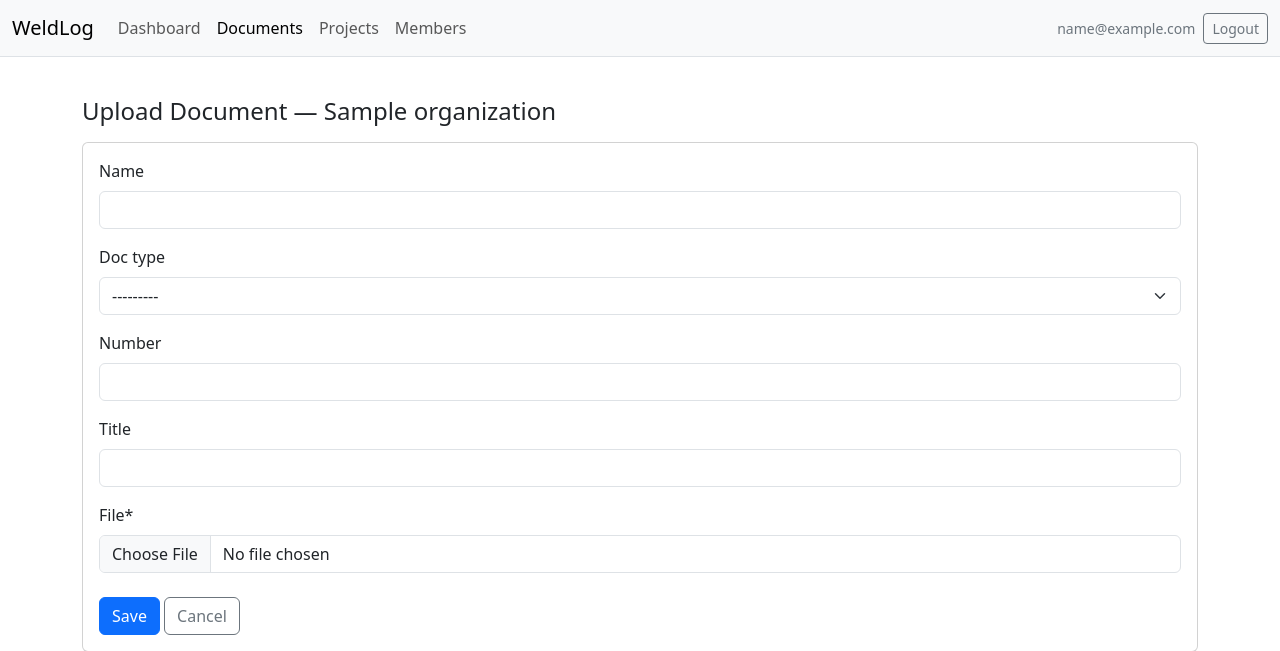
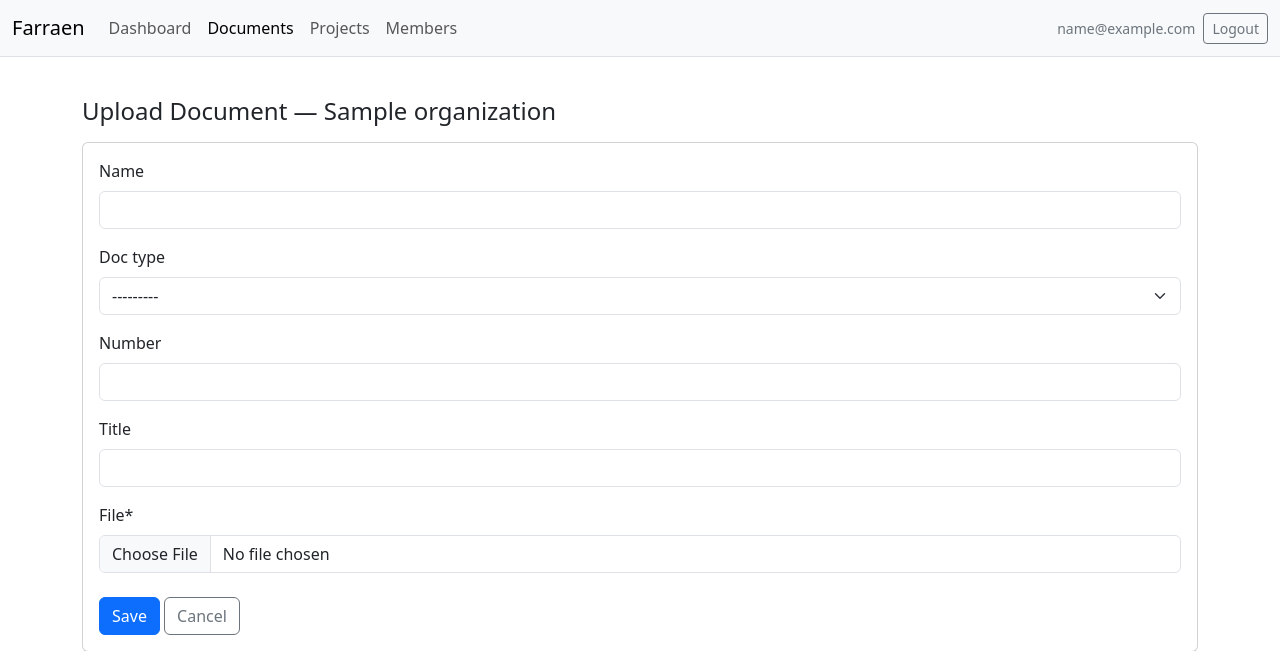
Before and after one commit to blakebinford/Farraen, a Django app: page /o/sample/docs/upload/ in a window 1280 px wide. Shown: the top 651 px of the page. Run offline with Django 4.2, Linux system fonts and the light colour scheme; a user stored in the database is signed in; tables that the repository leaves empty hold one stand-in row (values such as "Sample post"); some libraries are stand-ins or nearby versions.

Commit message:
updated logo

```diff
--- a/templates/base.html
+++ b/templates/base.html
@@ -15,7 +15,7 @@
 <body>
 <nav class="navbar navbar-expand-lg navbar-light bg-light border-bottom mb-3">
   <div class="container-fluid">
-    <a class="navbar-brand" href="/">WeldLog</a>
+    <a class="navbar-brand" href="/">Farraen</a>
     <button class="navbar-toggler" type="button" data-bs-toggle="collapse" data-bs-target="#mainNav"
             aria-controls="mainNav" aria-expanded="false" aria-label="Toggle navigation">
       <span class="navbar-toggler-icon"></span>
```
